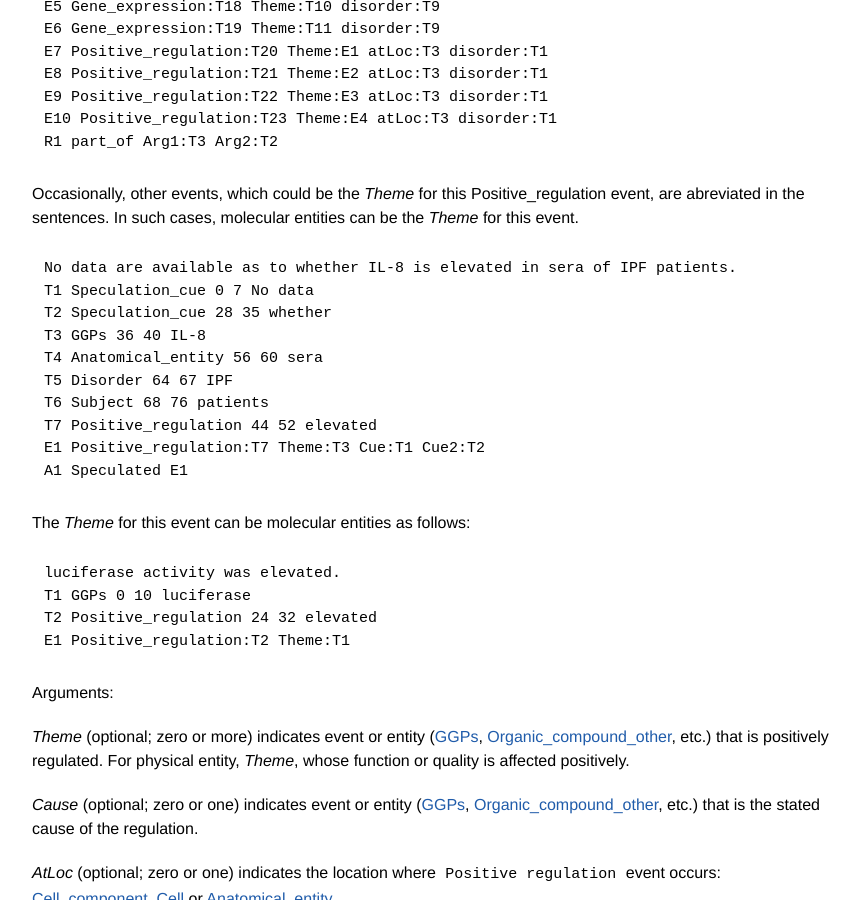
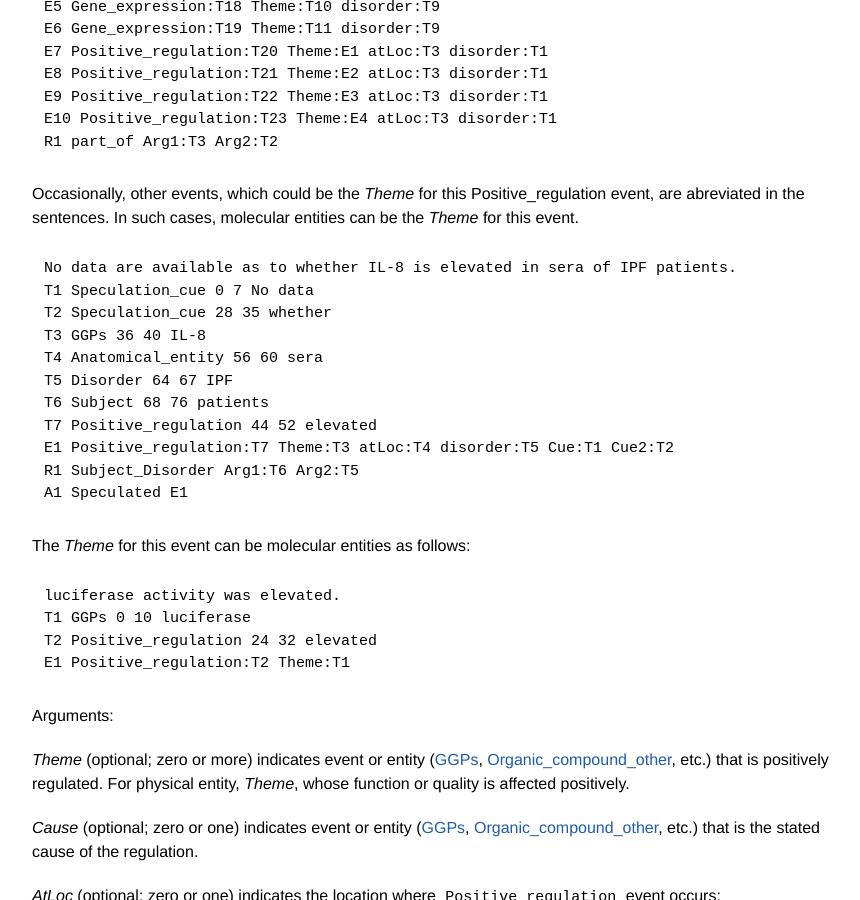
Before and after one commit to ezcatdb/molbiol_lung_corpus-guidelines, a Jekyll site: the page built from _event/Positive_regulation.md, in a window 1280 px wide and 900 px high, scrolled down 3572 px. Shown: the whole window, without its empty margins (208-1068 px from the left). Built offline with Jekyll 4.4.1, drawn with Linux system fonts in a browser that asks for light colours.

Commit message:
corrected the new sample in _event/Positive_regulation.md

```diff
--- a/_event/Positive_regulation.md
+++ b/_event/Positive_regulation.md
@@ -293,7 +293,8 @@ T4 Anatomical_entity 56 60 sera
 T5 Disorder 64 67 IPF
 T6 Subject 68 76 patients
 T7 Positive_regulation 44 52 elevated
-E1 Positive_regulation:T7 Theme:T3 Cue:T1 Cue2:T2
+E1 Positive_regulation:T7 Theme:T3 atLoc:T4 disorder:T5 Cue:T1 Cue2:T2
+R1 Subject_Disorder Arg1:T6 Arg2:T5
 A1 Speculated E1
 ~~~
 
```
